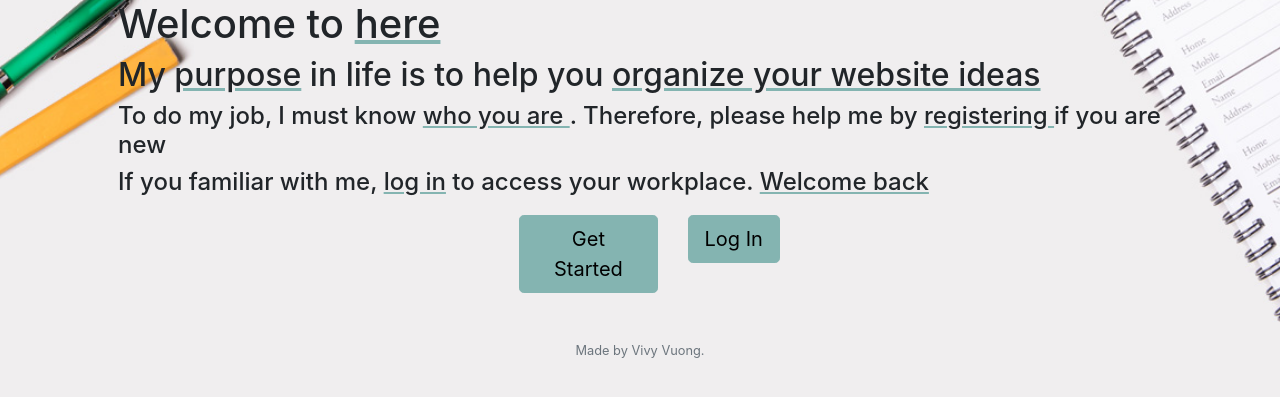
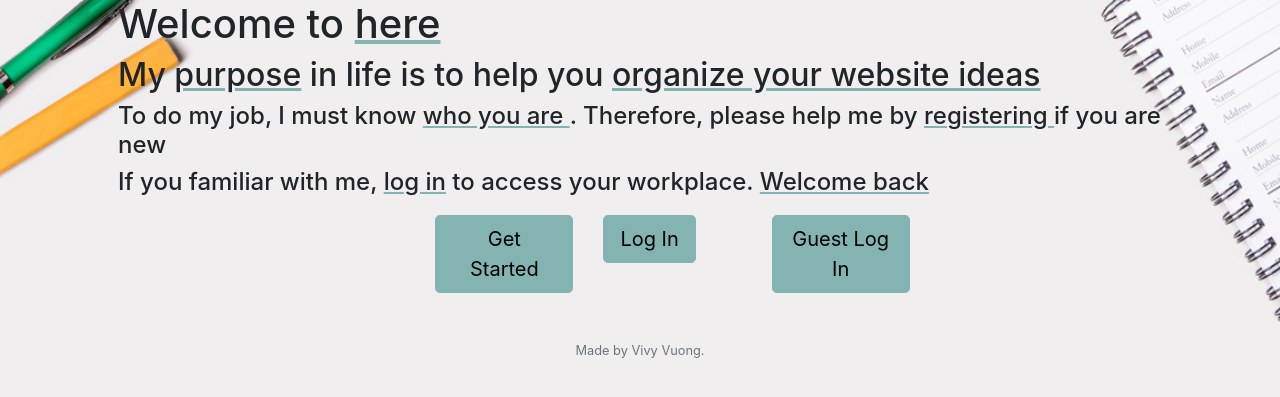
Before and after one commit to Vivy24/WebsiteIdeas, a Flask app: page / in a window 1280 px wide. Shown: the part 248-645 px from the top of the page. Run offline with Flask 2, Linux system fonts and the light colour scheme; some libraries are stand-ins or nearby versions.

Commit message:
Update welcome.html

```diff
--- a/templates/welcome.html
+++ b/templates/welcome.html
@@ -14,12 +14,15 @@
        </div>
        <div class="welcomebtn">
           <div class="row justify-content-center">
-            <div class="col-lg-2 col-md-3 col-sm-3">
+            <div class="col-lg-2 col-md-4 col-sm-4">
                <a href="/register" class="btn btn-info btn-lg" role="button" aria-pressed="true">Get Started</a>
             </div>
             <div class="col-lg-2 col-md-3 col-sm-3">
                <a href="/login" class="btn btn-info btn-lg" role="button" aria-pressed="true">Log In</a>
             </div>
+              <div class="col-lg-2 col-md-4 col-sm-4">
+               <a href="/guestLogin" class="btn btn-info btn-lg" role="button" aria-pressed="true">Guest Log In</a>
+            </div>
           </div>
         </div>
         </main>
```
